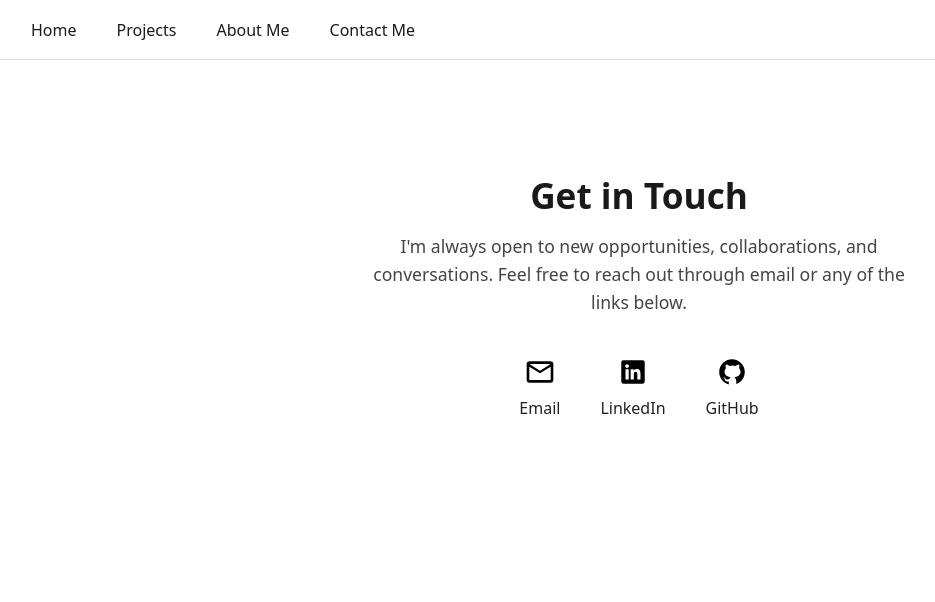
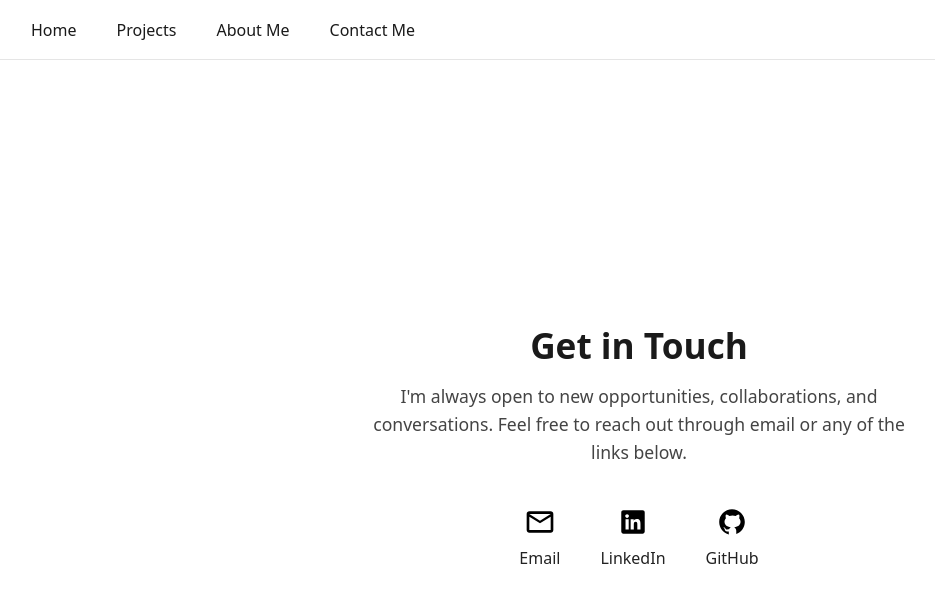
Before and after one commit to carlDguez19/csProjectPage, a React (Vite) app: page /contact in a window 1280 px wide. Shown: the top 602 px of the page, without its empty margins (1-936 px from the left). Built offline with nearby package versions, Linux system fonts and the light colour scheme.

Commit message:
added fixes for full screen mode

```diff
--- a/src/Contact/Contact.module.css
+++ b/src/Contact/Contact.module.css
@@ -7,6 +7,13 @@
 .contactSection{
     background: #fff;
     color: #1a1a1a;
+    min-height: 100vh;
+    min-height: calc(100vh - 60px);
+    display: flex;
+    flex-direction: column;
+    justify-content: center;
+    overflow-x: hidden;
+
 }
 
 .contactWrapper{
--- a/src/Home/Home.jsx
+++ b/src/Home/Home.jsx
@@ -2,7 +2,7 @@ import styles from './Home.module.css'
 
 export function Home(){
     return (
-        <>
+        <main className={styles.homeWrapper}>
             <section className = {styles.heroSection}>
                 <div className={`${styles.heroContent} ${styles.fadeIn}`}>
                     <h1>
@@ -41,6 +41,6 @@ export function Home(){
                     </ul>
                 </div>
             </section>
-        </>
+        </main>
     )
 }
--- a/src/Home/Home.module.css
+++ b/src/Home/Home.module.css
@@ -1,3 +1,10 @@
+.homeWrapper{
+    min-height: calc(100vh - 60px);
+    display: flex;
+    flex-direction: column;
+    justify-content: center;
+}
+
 .heroSection{
     padding: var(--section-padding) 1.5rem;
     display: flex;
@@ -50,6 +57,7 @@
     padding: 4rem 1.5rem;
     text-align: center;
     background: #f7f7f7;
+    margin-top: auto;
 }
 
 .techStackTitle{
--- a/src/index.css
+++ b/src/index.css
@@ -3,7 +3,7 @@
   line-height: 1.5;
   font-weight: 400;
 
-  color-scheme: light dark;
+  /* color-scheme: light dark; */
 
   --text-main: #1a1a1a;
   --text-soft: #444;
@@ -24,3 +24,9 @@ body {
   width: 100%;
   min-width: 100%;
 }
+
+html, body, #root {
+  height: 100%;
+  margin: 0;
+  padding: 0;
+}
```
